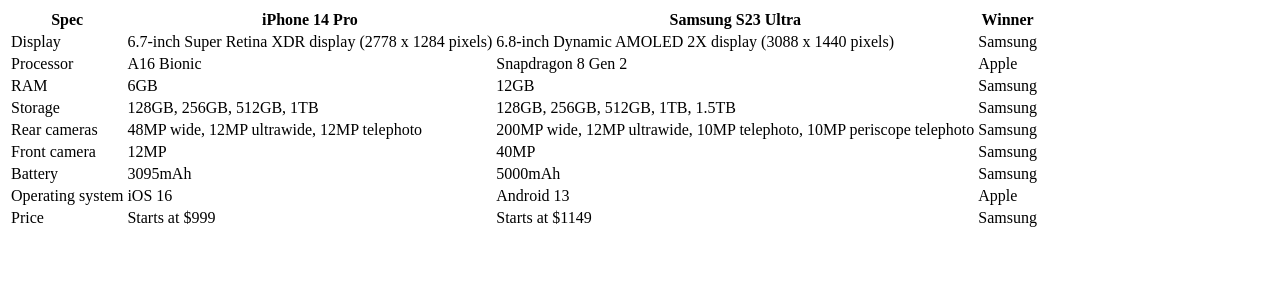
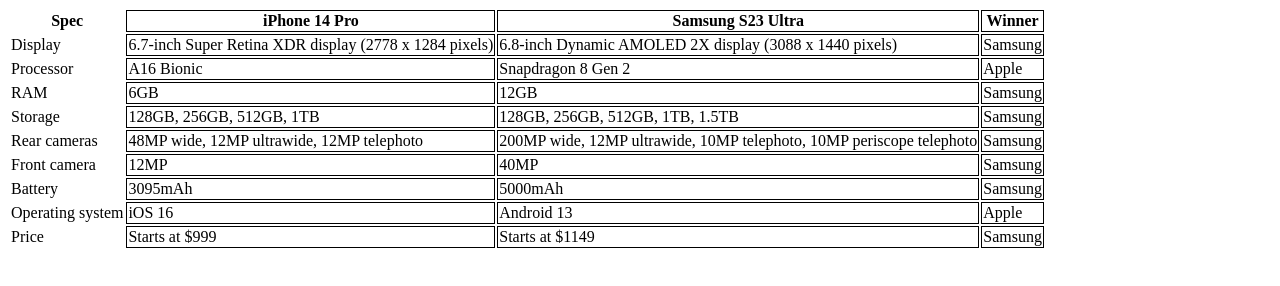
Before and after one commit to sanvj27/bestphones, a plain HTML site: page index.html in a window 1280 px wide. Drawn offline with Linux system fonts and the light colour scheme.

Commit message:
Update index.html

```diff
--- a/index.html
+++ b/index.html
@@ -2,65 +2,65 @@
   <thead>
     <tr>
       <th>Spec</th>
-      <th>iPhone 14 Pro</th>
-      <th>Samsung S23 Ultra</th>
-      <th>Winner</th>
+      <th style="border: 1px solid black;">iPhone 14 Pro</th>
+      <th style="border: 1px solid black;">Samsung S23 Ultra</th>
+      <th style="border: 1px solid black;">Winner</th>
     </tr>
   </thead>
   <tbody>
     <tr>
       <td>Display</td>
-      <td>6.7-inch Super Retina XDR display (2778 x 1284 pixels)</td>
-      <td>6.8-inch Dynamic AMOLED 2X display (3088 x 1440 pixels)</td>
-      <td>Samsung</td>
+      <td style="border: 1px solid black;">6.7-inch Super Retina XDR display (2778 x 1284 pixels)</td>
+      <td style="border: 1px solid black;">6.8-inch Dynamic AMOLED 2X display (3088 x 1440 pixels)</td>
+      <td style="border: 1px solid black;">Samsung</td>
     </tr>
     <tr>
       <td>Processor</td>
-      <td>A16 Bionic</td>
-      <td>Snapdragon 8 Gen 2</td>
-      <td>Apple</td>
+      <td style="border: 1px solid black;">A16 Bionic</td>
+      <td style="border: 1px solid black;">Snapdragon 8 Gen 2</td>
+      <td style="border: 1px solid black;">Apple</td>
     </tr>
     <tr>
       <td>RAM</td>
-      <td>6GB</td>
-      <td>12GB</td>
-      <td>Samsung</td>
+      <td style="border: 1px solid black;">6GB</td>
+      <td style="border: 1px solid black;">12GB</td>
+      <td style="border: 1px solid black;">Samsung</td>
     </tr>
     <tr>
       <td>Storage</td>
-      <td>128GB, 256GB, 512GB, 1TB</td>
-      <td>128GB, 256GB, 512GB, 1TB, 1.5TB</td>
-      <td>Samsung</td>
+      <td style="border: 1px solid black;">128GB, 256GB, 512GB, 1TB</td>
+      <td style="border: 1px solid black;">128GB, 256GB, 512GB, 1TB, 1.5TB</td>
+      <td style="border: 1px solid black;">Samsung</td>
     </tr>
     <tr>
       <td>Rear cameras</td>
-      <td>48MP wide, 12MP ultrawide, 12MP telephoto</td>
-      <td>200MP wide, 12MP ultrawide, 10MP telephoto, 10MP periscope telephoto</td>
-      <td>Samsung</td>
+      <td style="border: 1px solid black;">48MP wide, 12MP ultrawide, 12MP telephoto</td>
+      <td style="border: 1px solid black;">200MP wide, 12MP ultrawide, 10MP telephoto, 10MP periscope telephoto</td>
+      <td style="border: 1px solid black;">Samsung</td>
     </tr>
     <tr>
       <td>Front camera</td>
-      <td>12MP</td>
-      <td>40MP</td>
-      <td>Samsung</td>
+      <td style="border: 1px solid black;">12MP</td>
+      <td style="border: 1px solid black;">40MP</td>
+      <td style="border: 1px solid black;">Samsung</td>
     </tr>
     <tr>
       <td>Battery</td>
-      <td>3095mAh</td>
-      <td>5000mAh</td>
-      <td>Samsung</td>
+      <td style="border: 1px solid black;">3095mAh</td>
+      <td style="border: 1px solid black;">5000mAh</td>
+      <td style="border: 1px solid black;">Samsung</td>
     </tr>
     <tr>
       <td>Operating system</td>
-      <td>iOS 16</td>
-      <td>Android 13</td>
-      <td>Apple</td>
+      <td style="border: 1px solid black;">iOS 16</td>
+      <td style="border: 1px solid black;">Android 13</td>
+      <td style="border: 1px solid black;">Apple</td>
     </tr>
     <tr>
       <td>Price</td>
-      <td>Starts at $999</td>
-      <td>Starts at $1149</td>
-      <td>Samsung</td>
+      <td style="border: 1px solid black;">Starts at $999</td>
+      <td style="border: 1px solid black;">Starts at $1149</td>
+      <td style="border: 1px solid black;">Samsung</td>
     </tr>
   </tbody>
 </table>
```
